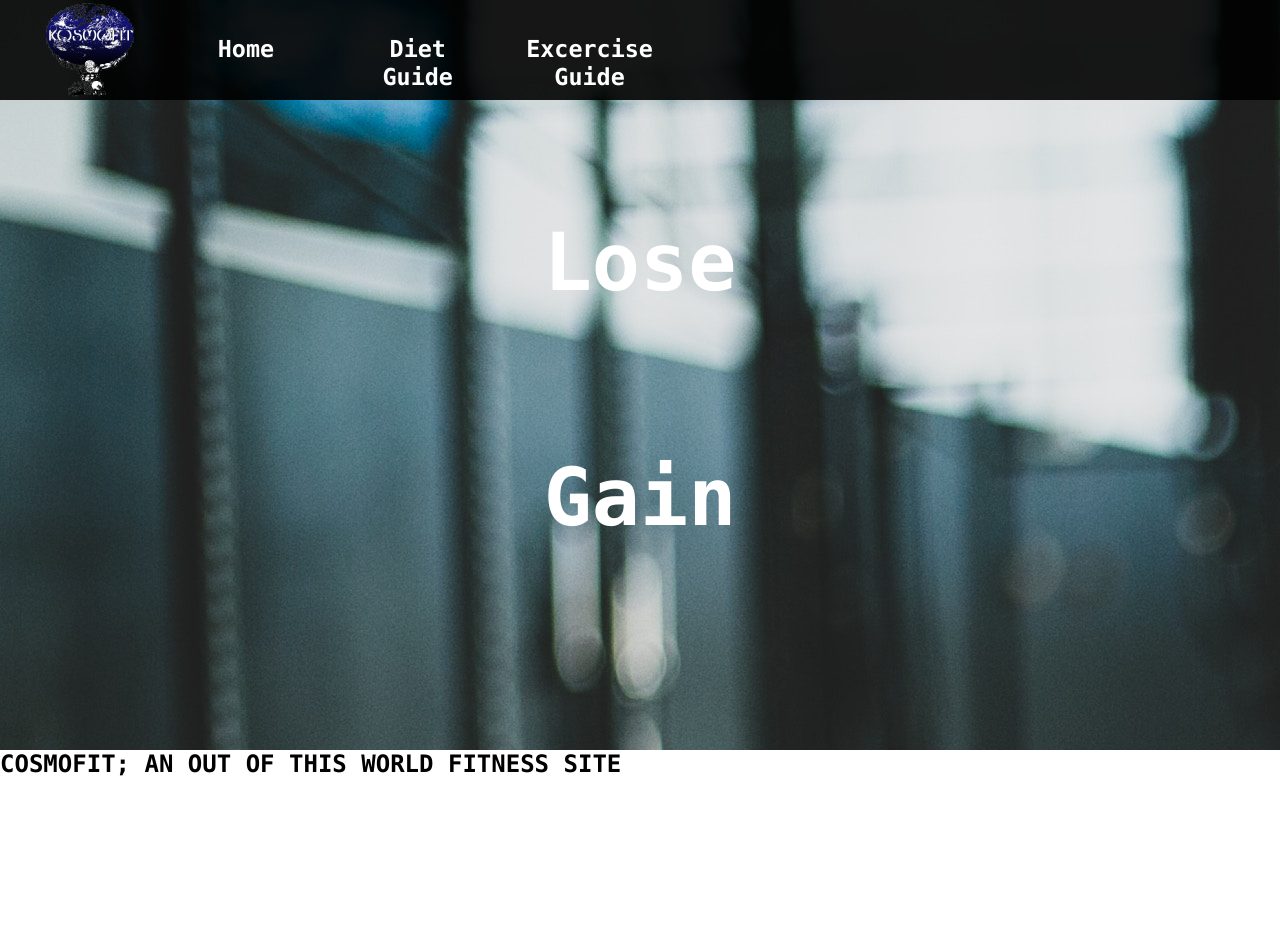
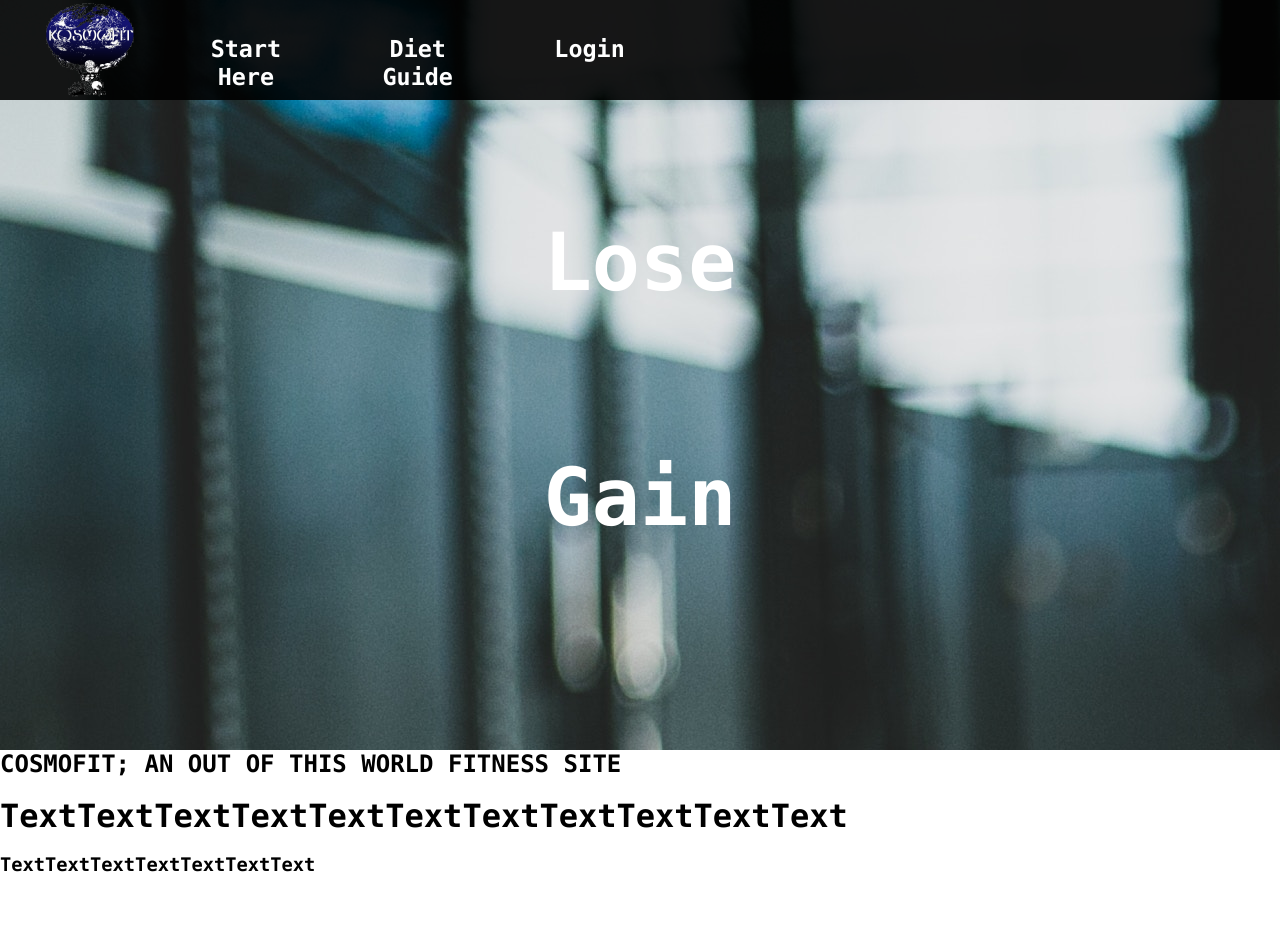
Before and after one commit to nekoshka/webtek0, a plain HTML site: page webtek0-master/webtek0-master/CosmoFit/index.html in a window 1280 px wide. Shown: the top 952 px of the page. Drawn offline with Linux system fonts and the light colour scheme; files that its build step writes are made by us from their sources; files whose address does not match are found by name.

Commit message:
Add files via upload

```diff
--- a/webtek0-master/webtek0-master/CosmoFit/index.html
+++ b/webtek0-master/webtek0-master/CosmoFit/index.html
@@ -4,7 +4,7 @@
     <head>
         <meta charset="utf-8">
         <title>Cosmo Fit</title>
-        <link rel="stylesheet" href=".././css/style.css">
+        <link rel="stylesheet" href="css/style.css">
     </head>
     <body>
 		<div id="pathSelect">
@@ -13,8 +13,8 @@
 		</div>
 		<div id="advert">
 			<h2>COSMOFIT; AN OUT OF THIS WORLD FITNESS SITE</h2><br>
-			<h1></h1><br>
-			<h3></h3><br>
+			<h1>TextTextTextTextTextTextTextTextTextTextText</h1><br>
+			<h3>TextTextTextTextTextTextText</h3><br>
 		</div>
 		<div id="info">
 			<h2>Basic Info</h2><br>
@@ -35,9 +35,9 @@
 				<div class="listWrapper">
 					<ul>
 						<li><a id="logo" href="index.html"><img src="img/logo.png"></a></li>
-						<li><a href="index.html"><h3>Home</h3></a></li>
+						<li><a href="index.html"><h3>Start Here</h3></a></li>
 						<li><a href="html/contact.html"><h3>Diet Guide</h3></a></li>
-						<li><a href="html/about.html"><h3>Excercise Guide</h3></a></li>
+						<li><a href="html/about.html"><h3>Login</h3></a></li>
 					</ul>
 				</div>
 			</nav>
```
Also changed, not shown: webtek0-master/webtek0-master/CosmoFit/img/1-2.png (added), webtek0-master/webtek0-master/CosmoFit/img/2-1.png (added).
